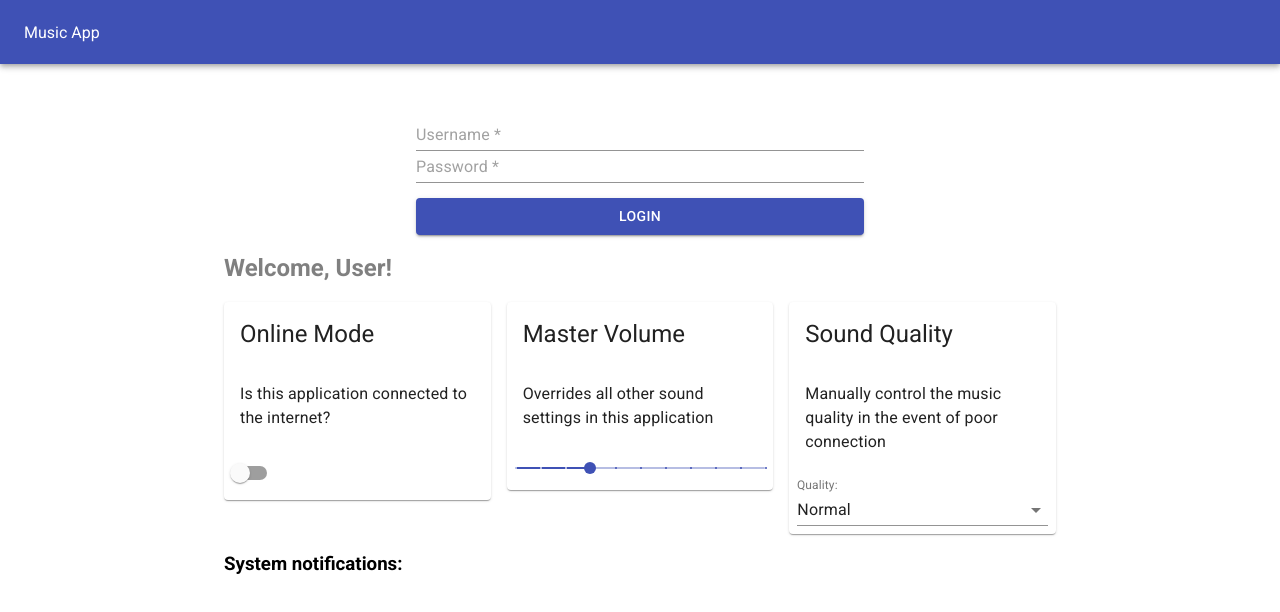
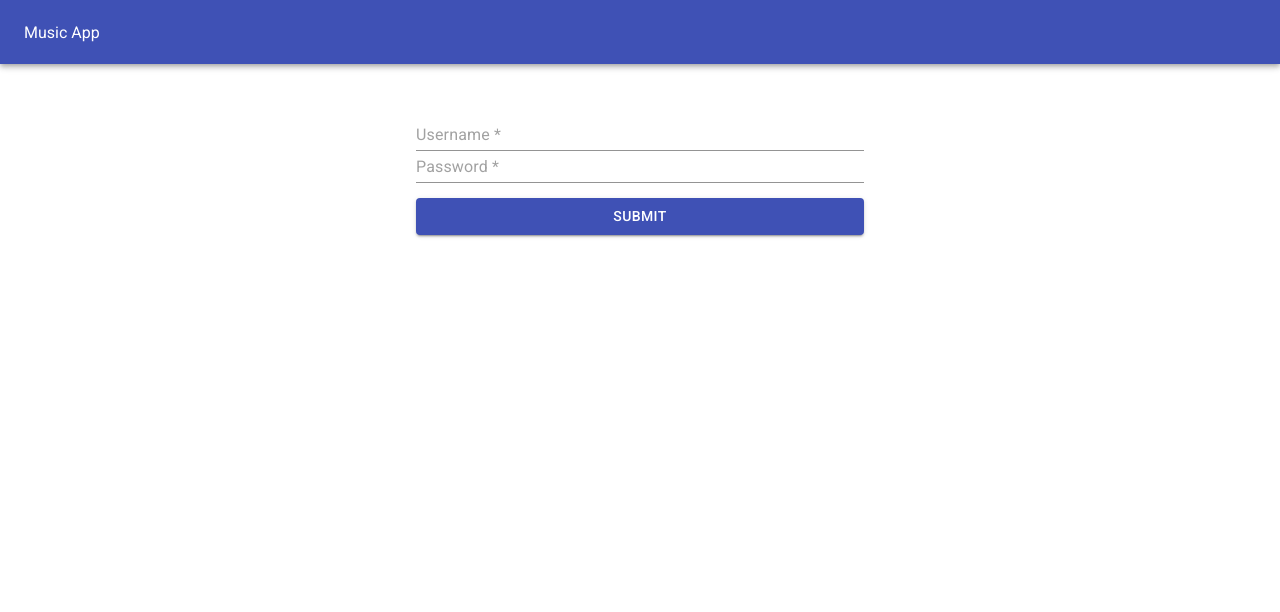
Before and after one commit to robpwatkins/music-app, a React (Create React App) app: page / in a window 1280 px wide. Shown: the top 612 px of the page. Built offline with nearby package versions, Linux system fonts and the light colour scheme.

Commit message:
conditioning that render

```diff
--- a/src/App.js
+++ b/src/App.js
@@ -4,14 +4,26 @@ import Header from './Header';
 import LoginForm from './LoginForm';
 import Dashboard from './Dashboard';
 
-function App() {
-  return (
-    <div className="App">
-      <Header />
-      <LoginForm />
-      <Dashboard />
-    </div>
-  );
+class App extends React.Component {
+  state = {
+    loggedIn: false
+  }
+
+  onLogin = props => {
+    props.preventDefault();
+    this.setState({ loggedIn: true });
+    console.log(this.state.loggedIn);
+  }
+
+  render() {
+    return (
+      <div className="App">
+        <Header />
+        <LoginForm onlogin={this.onLogin} loggedin={this.state.loggedIn} />
+        <Dashboard loggedin={this.state.loggedIn} />
+      </div>
+    );
+  }
 }
 
 export default App;
--- a/src/Dashboard.js
+++ b/src/Dashboard.js
@@ -4,11 +4,12 @@ import VolumeCard from './VolumCard';
 import SoundCard from './SoundCard';
 import { Grid } from '@material-ui/core';
 
-function Dashboard () {
+function Dashboard (props) {
+  if (props.loggedin) {
     return (
-    <div style={{width: '65%'}}>
+      <div style={{maxWidth: '850px', margin: '25px'}}>
         <h2 style={{color: 'gray'}}>Welcome, User!</h2>
-      <Grid container direction="row" spacing={2}>
+        <Grid container direction="row" spacing={6}>
           <Grid item xs={12} sm={4}>
             <OnlineCard />
           </Grid>
@@ -22,6 +23,9 @@ function Dashboard () {
         <h3>System notifications:</h3>
       </div>
     )
+  } else {
+    return null;
+  }
 }
 
 export default Dashboard;
--- a/src/LoginForm.js
+++ b/src/LoginForm.js
@@ -1,17 +1,32 @@
 import React from 'react';
 import { Button } from '@material-ui/core';
-import Textfield from '@material-ui/core/TextField';
+import Input from '@material-ui/core/Input';
 
-function LoginForm () {
+function LoginForm (props) {
+  if (!props.loggedin) {
     return (
       <div style={{width: '35%', paddingTop: '55px'}}>
-      <Textfield fullWidth placeholder="Username *">Heyoo</Textfield>
+        <form onSubmit={event => props.onlogin(event)}>
+          <Input fullWidth placeholder="Username *"></Input>
           <br/>
-      <Textfield fullWidth placeholder="Password *">Heyoo</Textfield>
+          <Input fullWidth placeholder="Password *"></Input>
           <br/>
-      <Button style={{marginTop: '15px'}} fullWidth color="primary" variant="contained" >LOGIN</Button>
+          <Button
+            type="submit"
+            value="Submit"
+            style={{marginTop: '15px'}}
+            fullWidth
+            color="primary"
+            variant="contained"
+            >
+            Submit
+          </Button>
+        </form>
       </div>
     )
+  } else {
+    return null;
+  }
 }
 
 export default LoginForm;
--- a/src/OnlineCard.js
+++ b/src/OnlineCard.js
@@ -10,7 +10,7 @@ import Switch from '@material-ui/core/Switch';
 function OnlineCard () {
 
   return (
-    <Card>
+    <Card style={{padding: '10px'}}>
       <CardHeader title="Online Mode" />
       <CardContent>
         <Typography variant="body1">
--- a/src/SoundCard.js
+++ b/src/SoundCard.js
@@ -20,7 +20,7 @@ class SoundCard extends React.Component {
 
   render () {
     return (
-      <Card>
+      <Card style={{padding: '10px'}}>
         <CardHeader title="Sound Quality" />
         <CardContent>
           <Typography variant="body1">
@@ -29,7 +29,7 @@ class SoundCard extends React.Component {
         </CardContent>
         <CardActions>
           <FormControl fullWidth>
-            <InputLabel>Quality:</InputLabel>
+            <InputLabel></InputLabel>
             <Select onChange={this.handleChange} value={this.state.quality}>
               <MenuItem value={1}>Low</MenuItem>
               <MenuItem value={2}>Normal</MenuItem>
--- a/src/VolumCard.js
+++ b/src/VolumCard.js
@@ -9,7 +9,7 @@ import Slider from '@material-ui/core/Slider';
 function VolumeCard () {
 
   return (
-    <Card>
+    <Card style={{padding: '10px'}}>
       <CardHeader title="Master Volume" />
       <CardContent>
         <Typography variant="body1">
```
Also changed, not shown: src/App.css (line endings or trailing spaces). Lines whose indentation alone changed are shown as unchanged.
